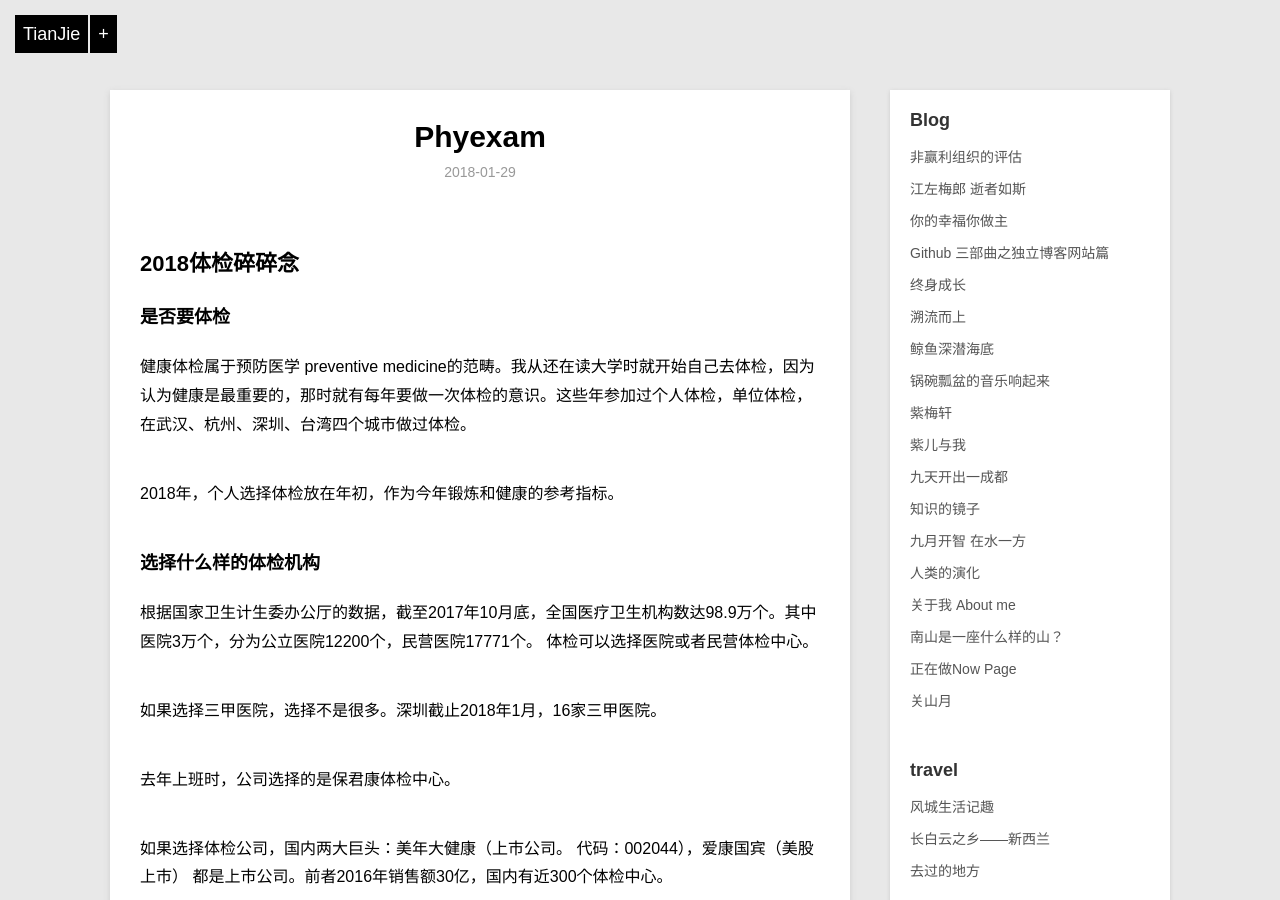
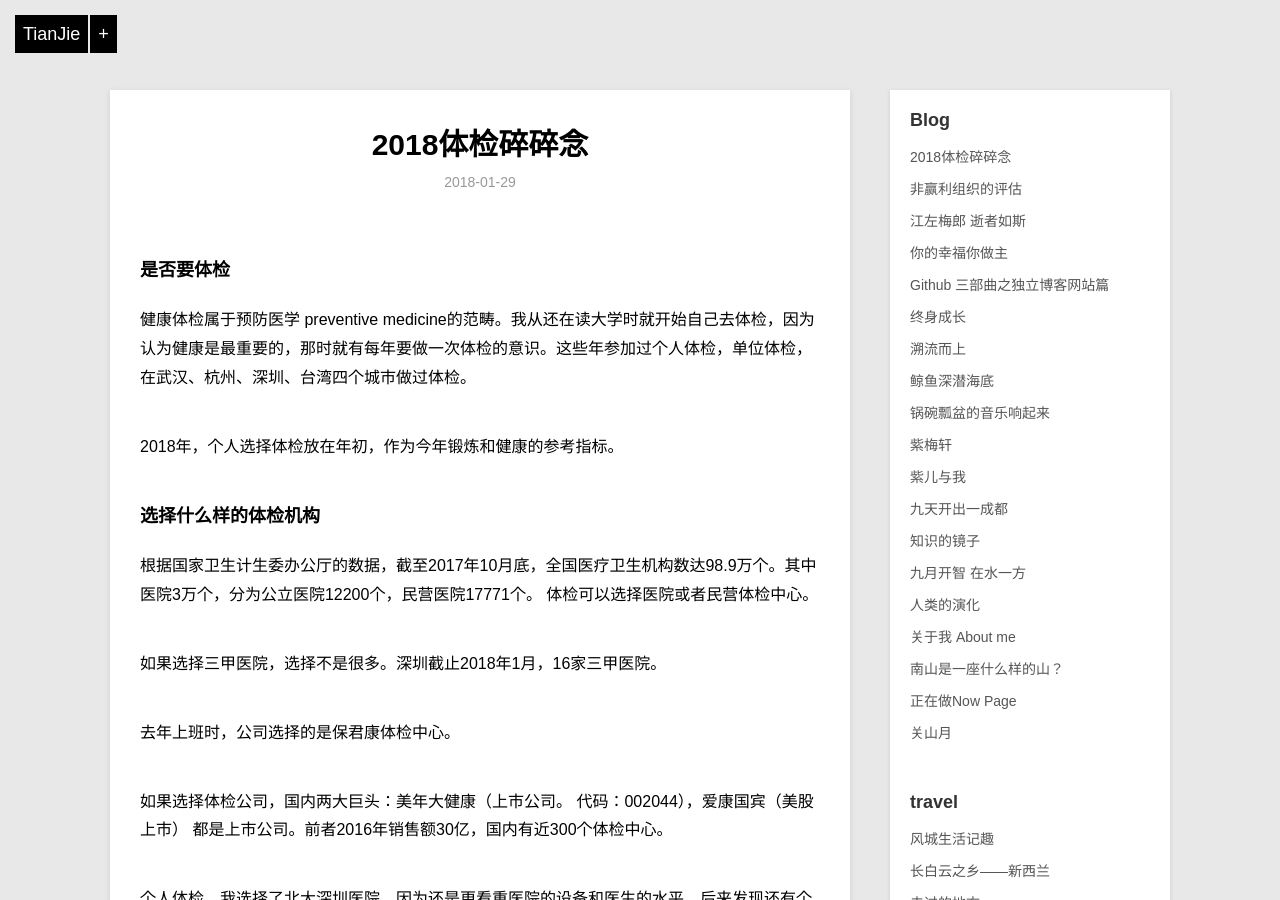
Before and after one commit to violettianjie/violettianjie.github.io, a Jekyll site: the page built from _posts/blog/2018-01-29-phyexam.md, in a window 1280 px wide and 900 px high. Built offline with Jekyll 4.4.1, drawn with Linux system fonts in a browser that asks for light colours; our own code applies the rules of GitHub Pages for plain Markdown files; part of the change alters nothing that is shown.

Commit message:
Update 2018-01-29-phyexam.md

```diff
--- a/_posts/blog/2018-01-29-phyexam.md
+++ b/_posts/blog/2018-01-29-phyexam.md
@@ -1,4 +1,10 @@
-## 2018体检碎碎念
+---
+layout: post
+title: "2018体检碎碎念"
+description: "个人体检的那些事儿"
+category: blog
+---
+
 
 ### 是否要体检
 
```
